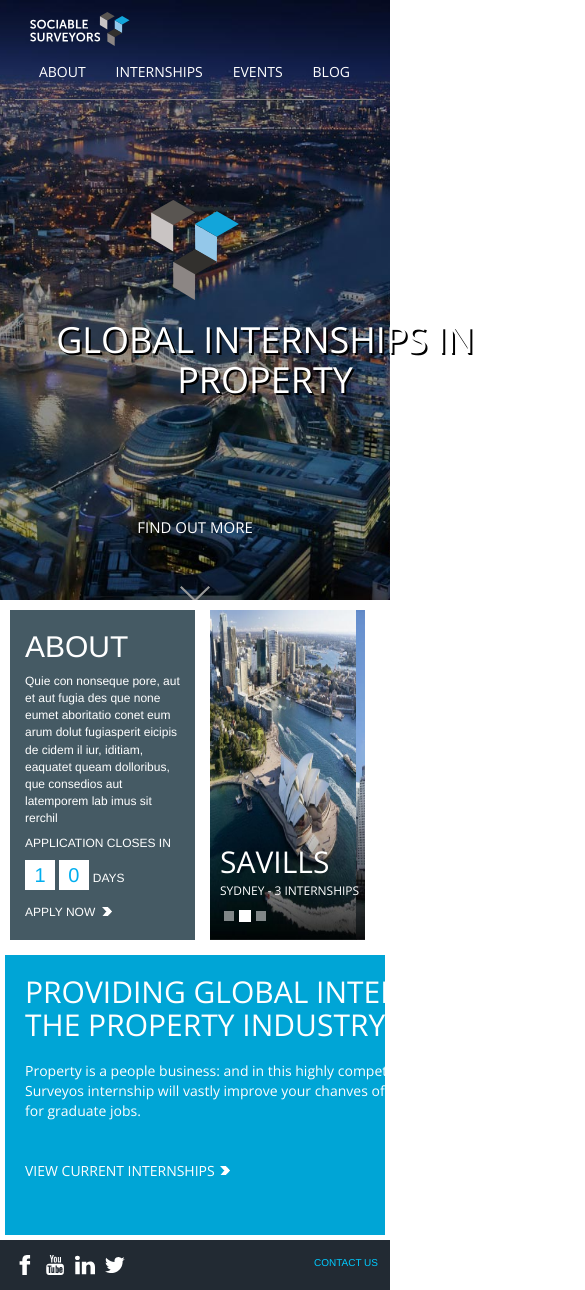
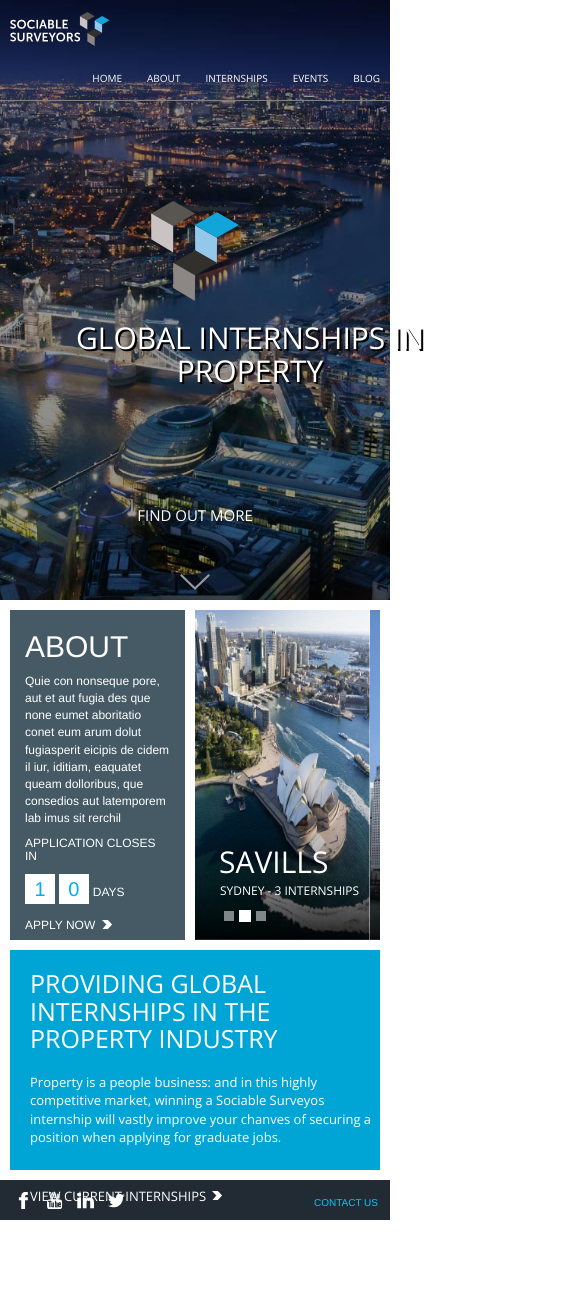
Before and after one commit to MenatPink/Pendulum-Initial-Project, a plain HTML site: page Draft2/index.html in a window 390 px wide. Shown: the top 1290 px of the page, 585 px wide, since content can reach past the window. After the commit the page ends 1220 px from the top, so only its background shows below. Drawn offline with nearby package versions, Linux system fonts and the light colour scheme.

Commit message:
Final touches
Final additions to code base

```diff
--- a/Draft2/CSS/index.scss
+++ b/Draft2/CSS/index.scss
@@ -1,5 +1,6 @@
                                                   // VARIABLES
 $hover-color:#00a5d6;
+$border:solid white 10px;
                                                 // ANIMATIONS
 @keyframes chevronTranslate {
   0%, 100% {
@@ -17,6 +18,20 @@ a{
   }
   color:white;
   text-decoration:none;
+  transition:all 300ms ease-in;
+}
+.container-fluid{
+  padding:0;
+}
+.container{
+  width:100%;
+  margin:0;
+  padding:0;
+  .row{
+    width:100%;
+    margin:0;
+    padding:0;
+  }
 }
 // MIXINS
 @mixin text{
@@ -47,13 +62,14 @@ font-weight:400;
     }
   }
   .logo{
-    margin:10px 0px 5px 5px;
+    margin:10px 0px 5px 10px;
     float:left;
     width:100px;
   }
   .header{
+    width:100%;
     overflow:auto;
-    padding:2px 10px;
+    padding-top:2px;
     border-bottom: solid 1px grey;
   }
   .centerImage{
@@ -87,10 +103,10 @@ font-weight:400;
 }
 .section2{
 background-color:#455a64;
-border:solid 10px white;
-border-right:5px;
+border:$border;
 color:white;
 height:350px;
+box-sizing:border-box;
 p{
   font-size:12px;
 }
@@ -117,8 +133,9 @@ p{
   }
 }
 .section3{
-  border: solid 10px white;
+  border:$border;
   border-left:5px;
+  padding:0;
   .item{
     img{
       width:100%;
@@ -142,7 +159,7 @@ p{
     font-weight:lighter;
     position:absolute;
     top:65%;
-    padding-left:10px;
+    padding-left:24px;
   }
   h6{
     @include text;
@@ -153,19 +170,21 @@ p{
 }
 .section4{
   @include text;
-  border:solid white 5px;
+  border-left:$border;
+  border-right:$border;
   background-color:#00a5d6;
   height:290px;
   h2{
-    margin-left:20px;
-    width:550px;
+    margin:0px 0px 0px 20px;
+    padding-top:20px;
+    max-width:550px;
   }
   p{
     margin-left:20px;
   }
   p:nth-of-type(1){
     margin-top:20px;
-    width:600px;
+    max-width:700px;
   }
   p:nth-of-type(2){
     margin-top:40px;
@@ -177,6 +196,7 @@ p{
   }
 }
 .section5{
+  border-top:$border;
   background-color:#222a33;
   overflow:auto;
   height:50px;
@@ -188,9 +208,9 @@ p{
     justify-content: space-between;
     width:110px;
     img{
-      margin-top:15px;
-      width:20px;
-      height:20px;
+      margin-top:12px;
+      width:17px;
+      height:17px;
     }
   }
   p{
@@ -200,3 +220,29 @@ p{
     color:#00caff;
   }
 }
+
+@media (max-width:630px){
+  .section1{
+  ul{
+    padding:0;
+    li{
+    font-size:10px;
+    margin:20px 10px 5px 15px;
+      }
+    }
+.titleContainer h1{
+    font-size:30px;
+    }
+  }
+  .section4 {
+    height:220px;
+    h2{
+    max-width:400px;
+    font-size:25px;
+    }
+    p{
+      max-width:410px;
+      font-size:13px;
+    }
+  }
+}
```
Also changed, not shown: Draft2/CSS/index.css, 1 other file.
